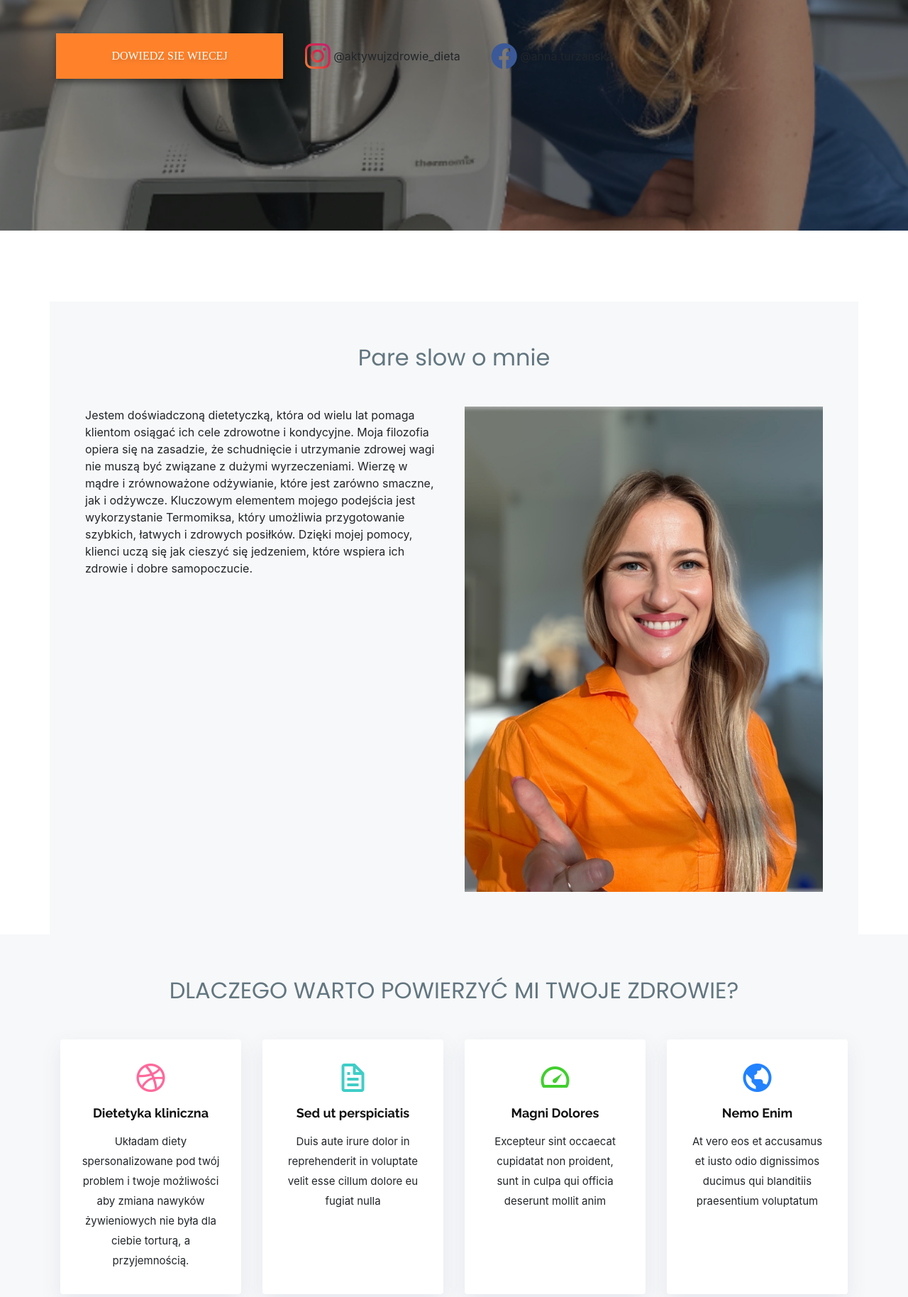
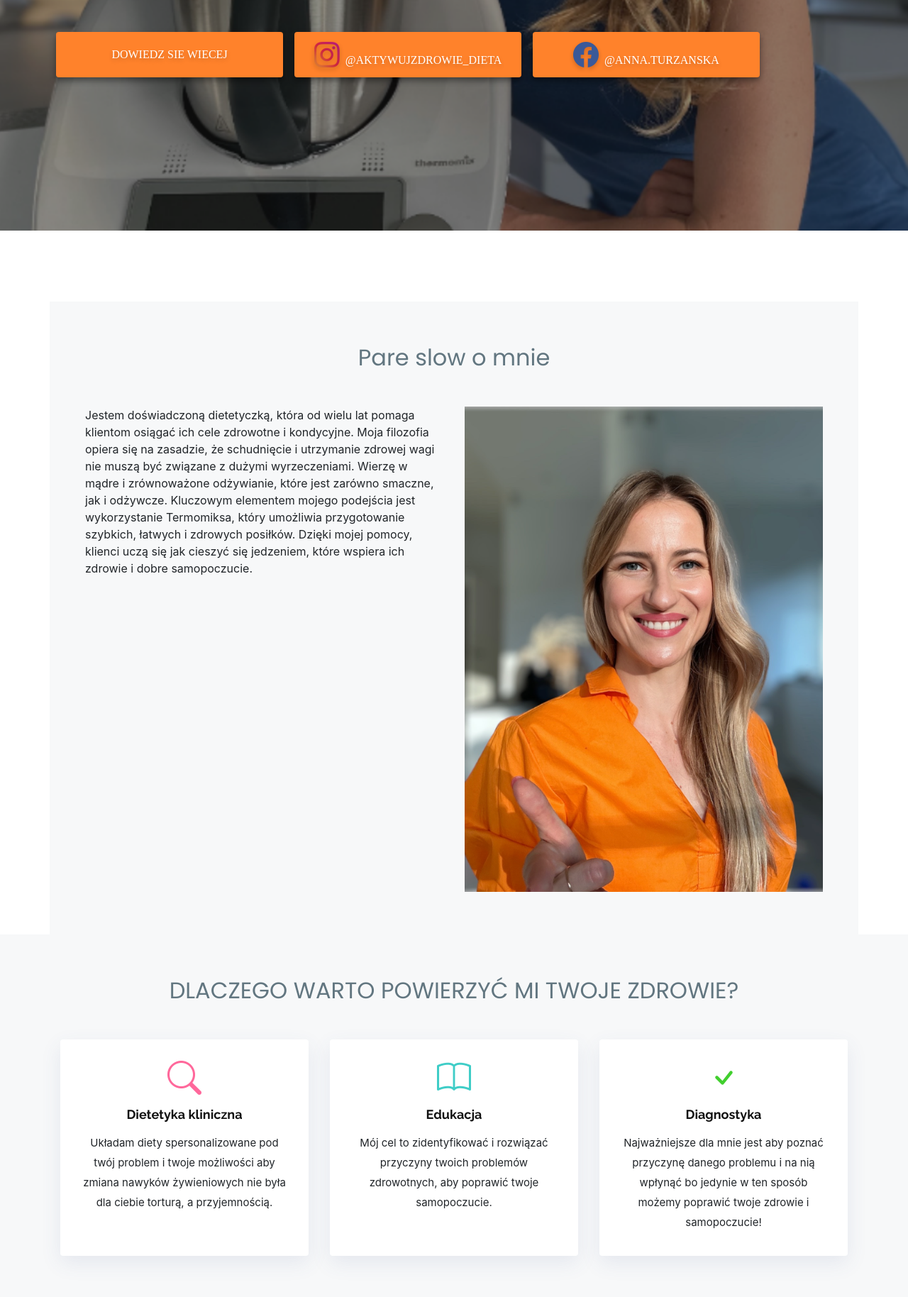
Before and after one commit to jarek200/SPC, a plain HTML site: page index.html in a window 1280 px wide. Shown: the part 535-2363 px from the top of the page at 71% size. Drawn offline with nearby package versions, Linux system fonts and the light colour scheme; a web font is replaced by a local one.

Commit message:
update footer

```diff
--- a/assets/css/style.css
+++ b/assets/css/style.css
@@ -1286,13 +1286,12 @@ section {
 .contact .php-email-form {
   width: 100%;
   padding: 30px;
+  padding-bottom: 10px;
   background: #fff;
   border: 2px solid #e9ecee;
   border-radius: 4px;
 }
-.contact .php-email-form .form-group {
-  padding-bottom: 8px;
-}
+
 .contact .php-email-form .error-message {
   display: none;
   color: #fff;
@@ -1332,16 +1331,10 @@ section {
 }
 .contact .php-email-form input,
 .contact .php-email-form textarea {
-  border-radius: 0;
+  border-radius: 2;
   box-shadow: none;
-  font-size: 14px;
-}
-.contact .php-email-form input {
-  height: 44px;
-}
-.contact .php-email-form textarea {
-  padding: 10px 12px;
-}
+}
+
 .contact .php-email-form button[type='submit'] {
   background: #009cea;
   border: 0;
@@ -1531,7 +1524,3 @@ section {
   font-size: 13px;
   color: #364146;
 }
-
-/* .bi-chevron-right {
-  font-size: 0.8rem;
-} */
--- a/index.html
+++ b/index.html
@@ -85,19 +85,26 @@
           <p>Gotuj z pasja smakuj z radoscia!</p>
 
           <div class="container d-flex align-items-center justify-content-between">
-            <button><a class="scrollto" style="color: #fff" href="#about">Dowiedz sie wiecej</a></button>
-            <a href="https://www.instagram.com/aktywujzdrowie_dieta" target="_blank" class="btn d-flex align-items-center">
-              <!-- Instagram Icon -->
+            <button class="btn btn-primary mr-3 scrollto d-flex align-items-center justify-content-center" href="#about">
+              Dowiedz sie wiecej
+            </button>
+
+            <button
+              class="btn btn-success d-none d-lg-inline-block mr-3 d-flex align-items-center justify-content-center"
+              onclick="location.href='https://www.instagram.com/aktywujzdrowie_dieta'"
+              target="_blank"
+            >
               <i class="bi bi-instagram"></i>
-
-              &nbsp@aktywujzdrowie_dieta
-            </a>
-            <a href="https://www.facebook.com/anna.turzanska" target="_blank" class="btn d-flex align-items-center">
-              <!-- Instagram Icon -->
+              &nbsp;@aktywujzdrowie_dieta
+            </button>
+            <button
+              class="btn btn-outline-primary d-none d-lg-inline-block mr-3 d-flex align-items-center justify-content-center"
+              onclick="location.href='https://www.facebook.com/anna.turzanska'"
+              target="_blank"
+            >
               <i class="bi bi-facebook"></i>
-
-              &nbsp@anna.turzanska
-            </a>
+              &nbsp;@anna.turzanska
+            </button>
           </div>
         </div>
       </header>
@@ -115,9 +122,7 @@
 
           <div class="row">
             <div class="col-lg-6 d-flex flex-column justify-contents-center" data-aos="fade-left">
-              <div class="content pt-4 pt-lg-0">
-                <!-- <h3>Learn more about us</h3> -->
-
+              <div class="content pt-lg-0">
                 <p>
                   Jestem doświadczoną dietetyczką, która od wielu lat pomaga klientom osiągać ich cele zdrowotne i kondycyjne. Moja
                   filozofia opiera się na zasadzie, że schudnięcie i utrzymanie zdrowej wagi nie muszą być związane z dużymi wyrzeczeniami.
@@ -143,9 +148,9 @@
           </div>
 
           <div class="row">
-            <div class="col-md-6 col-lg-3 d-flex align-items-stretch mb-5 mb-lg-0" data-aos="zoom-in">
+            <div class="col-md-4 col-lg-4 d-flex align-items-stretch mb-5 mb-lg-0" data-aos="zoom-in">
               <div class="icon-box icon-box-pink">
-                <div class="icon"><i class="bx bxl-dribbble"></i></div>
+                <div class="icon mb-3"><i class="bi bi-search mb-3"></i></div>
                 <h4 class="title"><a href="">Dietetyka kliniczna</a></h4>
                 <p class="description">
                   Układam diety spersonalizowane pod twój problem i twoje możliwości aby zmiana nawyków żywieniowych nie była dla ciebie
@@ -154,27 +159,24 @@
               </div>
             </div>
 
-            <div class="col-md-6 col-lg-3 d-flex align-items-stretch mb-5 mb-lg-0" data-aos="zoom-in" data-aos-delay="100">
+            <div class="col-md-4 col-lg-4 d-flex align-items-stretch mb-5 mb-lg-0" data-aos="zoom-in" data-aos-delay="100">
               <div class="icon-box icon-box-cyan">
-                <div class="icon"><i class="bx bx-file"></i></div>
-                <h4 class="title"><a href="">Sed ut perspiciatis</a></h4>
-                <p class="description">Duis aute irure dolor in reprehenderit in voluptate velit esse cillum dolore eu fugiat nulla</p>
+                <div class="icon mb-3"><i class="bi bi-book mb-3"></i></div>
+                <h4 class="title"><a href="">Edukacja</a></h4>
+                <p class="description">
+                  Mój cel to zidentyfikować i rozwiązać przyczyny twoich problemów zdrowotnych, aby poprawić twoje samopoczucie.
+                </p>
               </div>
             </div>
 
-            <div class="col-md-6 col-lg-3 d-flex align-items-stretch mb-5 mb-lg-0" data-aos="zoom-in" data-aos-delay="200">
+            <div class="col-md-4 col-lg-4 d-flex align-items-stretch mb-5 mb-lg-0" data-aos="zoom-in" data-aos-delay="200">
               <div class="icon-box icon-box-green">
-                <div class="icon"><i class="bx bx-tachometer"></i></div>
-                <h4 class="title"><a href="">Magni Dolores</a></h4>
-                <p class="description">Excepteur sint occaecat cupidatat non proident, sunt in culpa qui officia deserunt mollit anim</p>
-              </div>
-            </div>
-
-            <div class="col-md-6 col-lg-3 d-flex align-items-stretch mb-5 mb-lg-0" data-aos="zoom-in" data-aos-delay="300">
-              <div class="icon-box icon-box-blue">
-                <div class="icon"><i class="bx bx-world"></i></div>
-                <h4 class="title"><a href="">Nemo Enim</a></h4>
-                <p class="description">At vero eos et accusamus et iusto odio dignissimos ducimus qui blanditiis praesentium voluptatum</p>
+                <div class="icon mb-3"><i class="bi bi-check mb-3"></i></div>
+                <h4 class="title"><a href="">Diagnostyka</a></h4>
+                <p class="description">
+                  Najważniejsze dla mnie jest aby poznać przyczynę danego problemu i na nią wpłynąć bo jedynie w ten sposób możemy poprawić
+                  twoje zdrowie i samopoczucie!
+                </p>
               </div>
             </div>
           </div>
@@ -480,11 +482,9 @@
               </div>
             </div>
 
-            <div class="col-lg-7 mt-5 mt-lg-0 d-flex align-items-stretch" data-aos="fade-left">
+            <div class="col-lg-7 mt-2 mt-lg-0" data-aos="fade-left">
               <form action="forms/contact.php" method="post" role="form" class="php-email-form">
                 <div class="row">
-                  <!-- make h4 center  -->
-
                   <h4 class="text-center">Wypelnij formularz, aby dowiedzien sie o ofercie</h4>
                   <p class="text-center">Ja i moj zespol dotrzemy do Ciebie i powiemy Ci o najlepszych opcjach jakie obecnie mamy!</p>
                   <div class="form-group">
@@ -510,12 +510,19 @@
                   </div>
                 </div>
 
-                <div class="my-3">
+                <div class="my-2">
                   <div class="loading">Ladowanie</div>
                   <div class="error-message"></div>
                   <div class="sent-message">Wiadomosc Wyslana. Dziekujemy!</div>
                 </div>
-                <div class="text-center"><button type="submit">Wysli Wiadomosc</button></div>
+                <div class="form-check mb-2">
+                  <input class="form-check-input" type="checkbox" value="" id="flexCheckDefault" />
+                  <label class="form-check-label" for="flexCheckDefault">
+                    Wyrazam zgode na przetwarzanie i wykorzystanie danych osobowych dla celow marketingowych i handlowych.</label
+                  >
+                </div>
+                <div class="d-flex justify-content-center align-items-center mb-5"><button type="submit">Wysli Wiadomosc</button></div>
+                <p class="mt-2 text-center">Rejestracja nie jest równoznaczna z zobowiązaniem.</p>
               </form>
             </div>
           </div>
@@ -533,7 +540,7 @@
       <div class="container">
         <div class="row justify-content-between">
           <!-- Navigation Links -->
-          <div class="col-md-8 d-flex justify-content-around justify-content-md-between">
+          <div class="col-md-8 d-flex justify-content-around justify-content-md-start">
             <i class="bi bi-chevron-right"></i><a href="#" class="text-white">O mnie</a> <i class="bi bi-chevron-right"></i>
             <a href="#" class="text-white">Regulamin</a> <i class="bi bi-chevron-right"></i>
             <a href="#" class="text-white">Polityka prywatności</a>
```
